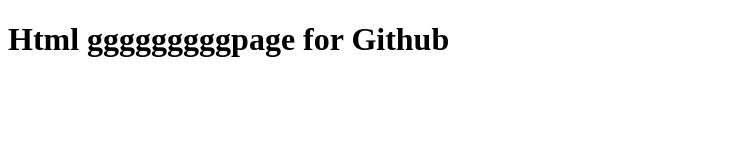
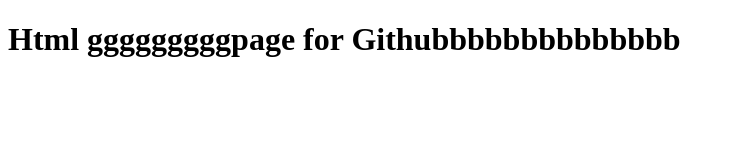
Before and after one commit to NaveedUrRehman787/prac, a plain HTML site: page index.html in a window 1280 px wide. Shown: the whole page, without its empty margins (0-735 px from the left). Drawn offline with Linux system fonts and the light colour scheme.

Commit message:
Update index.html

```diff
--- a/index.html
+++ b/index.html
@@ -7,6 +7,6 @@
     <title>Document</title>
   </head>
   <body>
-    <h1>Html gggggggggpage for Github</h1>
+    <h1>Html gggggggggpage for Githubbbbbbbbbbbbbb</h1>
   </body>
 </html>
```
